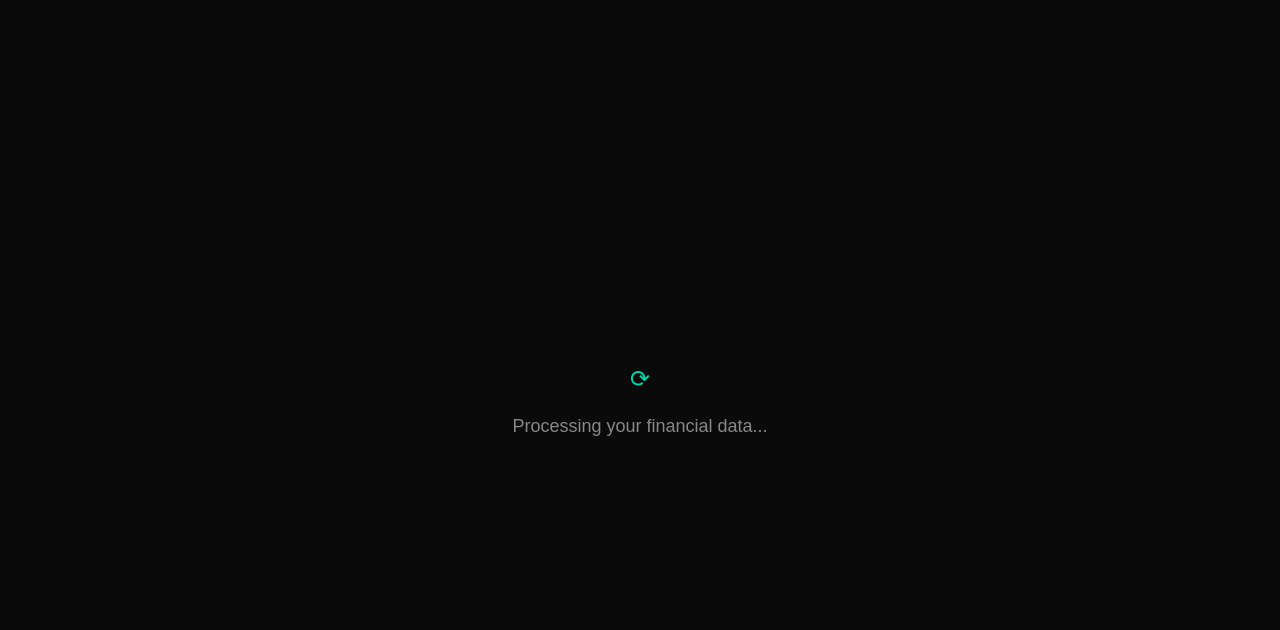
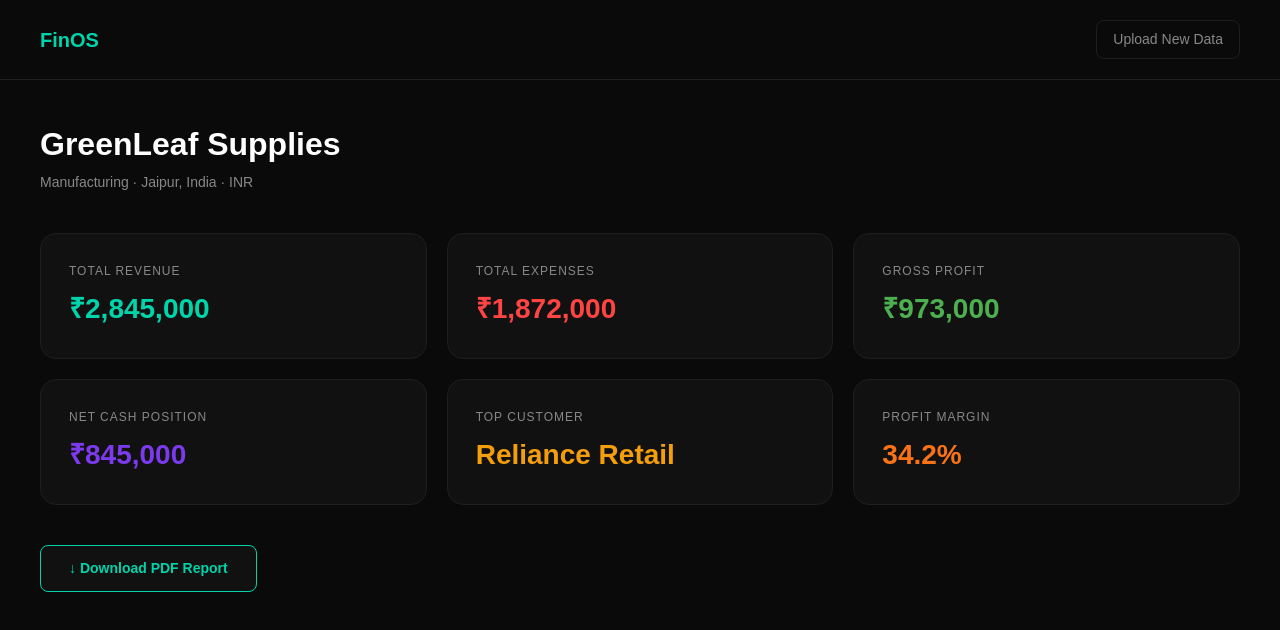
Before and after one commit to Khushi005-mi/FinOS, a Next.js app in the folder frontend/: page /dashboard in a window 1280 px wide. Shown: the top 630 px of the page. Built offline with nearby package versions, Linux system fonts and the light colour scheme; no server answers.

Commit message:
Add mock data fallback for dashboard

```diff
--- a/frontend/app/dashboard/page.tsx
+++ b/frontend/app/dashboard/page.tsx
@@ -2,18 +2,39 @@
 import { useState, useEffect } from "react"
 import { useRouter } from "next/navigation"
 
+// Mock data for testing
+const MOCK_DATA = {
+  revenue: { total_revenue: 2845000 },
+  expenses: { total_expense: 1872000 },
+  profit: { gross_profit: 973000, profit_margin: 34.2 },
+  cash: { net_cash: 845000 },
+  customers: { best_customer: "Reliance Retail" }
+}
+
 export default function Dashboard() {
   const [data, setData] = useState<any>(null)
+  const [loading, setLoading] = useState(true)
   const router = useRouter()
   const client_id = "f1e0c59b-73ff-4a4c-b963-9c62ed68721d"
 
   useEffect(() => {
     fetch(`https://finos-backend.vercel.app/intelligence/${client_id}`)
-      .then(res => res.json())
-      .then(json => setData(json))
+      .then(res => {
+        if (!res.ok) throw new Error("API not available")
+        return res.json()
+      })
+      .then(json => {
+        setData(json)
+        setLoading(false)
+      })
+      .catch(err => {
+        console.log("Using mock data:", err.message)
+        setData(MOCK_DATA)
+        setLoading(false)
+      })
   }, [])
 
-  if (!data) return (
+  if (loading) return (
     <div style={{backgroundColor: "#0A0A0A", minHeight: "100vh", display: "flex", alignItems: "center", justifyContent: "center"}}>
       <div style={{textAlign: "center"}}>
         <div style={{color: "#00D4AA", fontSize: "24px", marginBottom: "16px"}}>⟳</div>
@@ -24,8 +45,6 @@ export default function Dashboard() {
 
   return (
     <div style={{backgroundColor: "#0A0A0A", minHeight: "100vh", color: "white"}}>
-
-      {/* Nav */}
       <nav style={{display: "flex", justifyContent: "space-between", alignItems: "center", padding: "20px 40px", borderBottom: "1px solid #1E1E1E"}}>
         <span style={{fontSize: "20px", fontWeight: "bold", color: "#00D4AA"}}>FinOS</span>
         <button onClick={() => router.push("/upload")} style={{backgroundColor: "transparent", color: "#888888", border: "1px solid #1E1E1E", padding: "8px 16px", borderRadius: "8px", cursor: "pointer", fontSize: "14px"}}>
@@ -33,54 +52,48 @@ export default function Dashboard() {
         </button>
       </nav>
 
-      {/* Header */}
       <div style={{padding: "40px 40px 20px"}}>
         <h1 style={{fontSize: "32px", fontWeight: "800", marginBottom: "4px"}}>GreenLeaf Supplies</h1>
         <p style={{color: "#888888", fontSize: "14px"}}>Manufacturing · Jaipur, India · INR</p>
       </div>
 
-      {/* KPI Grid */}
       <div style={{display: "grid", gridTemplateColumns: "repeat(3, 1fr)", gap: "20px", padding: "20px 40px"}}>
-
         <div style={{backgroundColor: "#111111", border: "1px solid #1E1E1E", borderRadius: "16px", padding: "28px"}}>
           <p style={{color: "#888888", fontSize: "12px", marginBottom: "8px", letterSpacing: "1px"}}>TOTAL REVENUE</p>
-          <p style={{fontSize: "28px", fontWeight: "800", color: "#00D4AA"}}>₹{data.revenue.total_revenue.toLocaleString()}</p>
+          <p style={{fontSize: "28px", fontWeight: "800", color: "#00D4AA"}}>₹{data.revenue?.total_revenue?.toLocaleString() || 0}</p>
         </div>
 
         <div style={{backgroundColor: "#111111", border: "1px solid #1E1E1E", borderRadius: "16px", padding: "28px"}}>
           <p style={{color: "#888888", fontSize: "12px", marginBottom: "8px", letterSpacing: "1px"}}>TOTAL EXPENSES</p>
-          <p style={{fontSize: "28px", fontWeight: "800", color: "#FF4444"}}>₹{data.expenses.total_expense.toLocaleString()}</p>
+          <p style={{fontSize: "28px", fontWeight: "800", color: "#FF4444"}}>₹{data.expenses?.total_expense?.toLocaleString() || 0}</p>
         </div>
 
         <div style={{backgroundColor: "#111111", border: "1px solid #1E1E1E", borderRadius: "16px", padding: "28px"}}>
           <p style={{color: "#888888", fontSize: "12px", marginBottom: "8px", letterSpacing: "1px"}}>GROSS PROFIT</p>
-          <p style={{fontSize: "28px", fontWeight: "800", color: "#4CAF50"}}>₹{data.profit.gross_profit.toLocaleString()}</p>
+          <p style={{fontSize: "28px", fontWeight: "800", color: "#4CAF50"}}>₹{data.profit?.gross_profit?.toLocaleString() || 0}</p>
         </div>
 
         <div style={{backgroundColor: "#111111", border: "1px solid #1E1E1E", borderRadius: "16px", padding: "28px"}}>
           <p style={{color: "#888888", fontSize: "12px", marginBottom: "8px", letterSpacing: "1px"}}>NET CASH POSITION</p>
-          <p style={{fontSize: "28px", fontWeight: "800", color: "#7C3AED"}}>₹{data.cash.net_cash.toLocaleString()}</p>
+          <p style={{fontSize: "28px", fontWeight: "800", color: "#7C3AED"}}>₹{data.cash?.net_cash?.toLocaleString() || 0}</p>
         </div>
 
         <div style={{backgroundColor: "#111111", border: "1px solid #1E1E1E", borderRadius: "16px", padding: "28px"}}>
           <p style={{color: "#888888", fontSize: "12px", marginBottom: "8px", letterSpacing: "1px"}}>TOP CUSTOMER</p>
-          <p style={{fontSize: "28px", fontWeight: "800", color: "#F59E0B"}}>{data.customers.best_customer || "—"}</p>
+          <p style={{fontSize: "28px", fontWeight: "800", color: "#F59E0B"}}>{data.customers?.best_customer || "—"}</p>
         </div>
 
         <div style={{backgroundColor: "#111111", border: "1px solid #1E1E1E", borderRadius: "16px", padding: "28px"}}>
           <p style={{color: "#888888", fontSize: "12px", marginBottom: "8px", letterSpacing: "1px"}}>PROFIT MARGIN</p>
-          <p style={{fontSize: "28px", fontWeight: "800", color: "#F97316"}}>{data.profit.profit_margin}%</p>
+          <p style={{fontSize: "28px", fontWeight: "800", color: "#F97316"}}>{data.profit?.profit_margin || 0}%</p>
         </div>
-
       </div>
 
-      {/* Download Button */}
       <div style={{padding: "20px 40px"}}>
         <button style={{backgroundColor: "#111111", color: "#00D4AA", border: "1px solid #00D4AA", padding: "12px 28px", borderRadius: "8px", cursor: "pointer", fontSize: "14px", fontWeight: "bold"}}>
           ↓ Download PDF Report
         </button>
       </div>
-
     </div>
   )
 }
```
